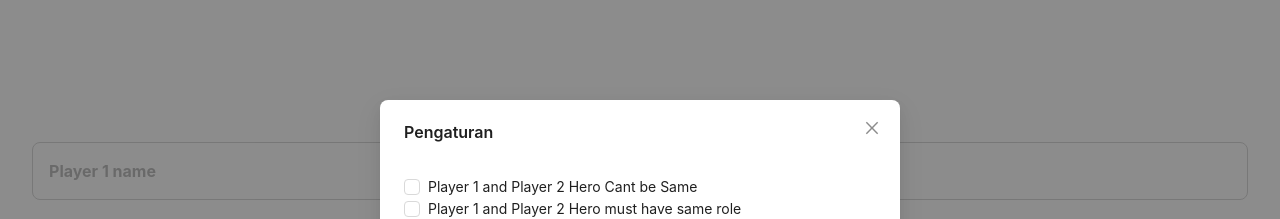
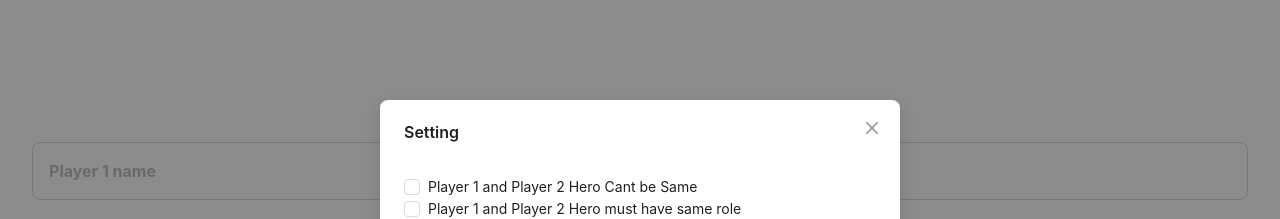
Before and after one commit to inact25/mobile-legend-lets-by-one, a React (Vite) app: page / in a window 1280 px wide. Both pictures are taken after a click on the button "Setting". Shown: the top 219 px of the page. Built offline with nearby package versions, Linux system fonts and the light colour scheme.

Commit message:
add feature remove loading

```diff
--- a/src/App.tsx
+++ b/src/App.tsx
@@ -176,7 +176,7 @@ return (
         </Row>
 
         <Modal
-            title="Pengaturan"
+            title="Setting"
             open={open}
             onOk={hideModal}
             onCancel={hideModal}
```
